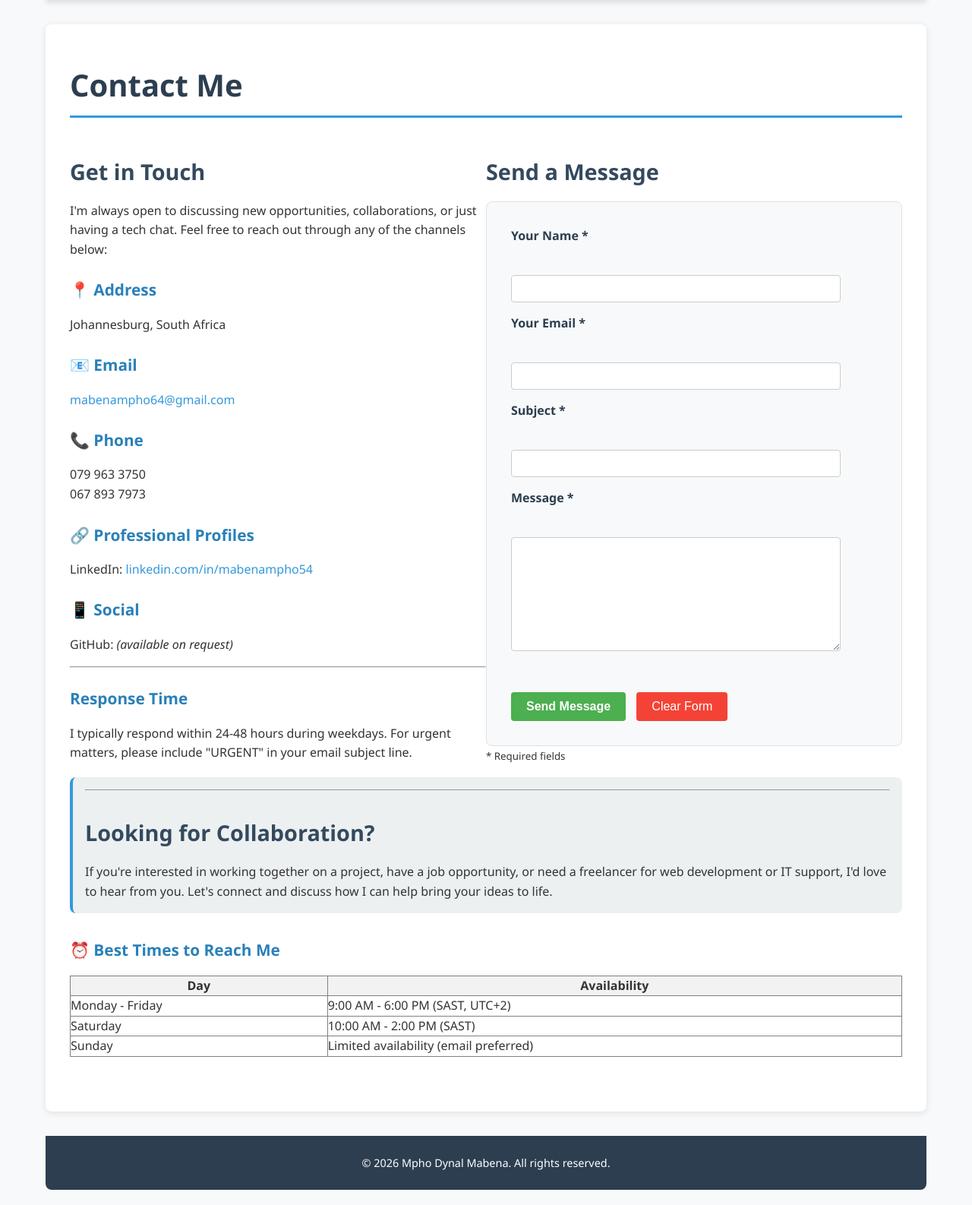
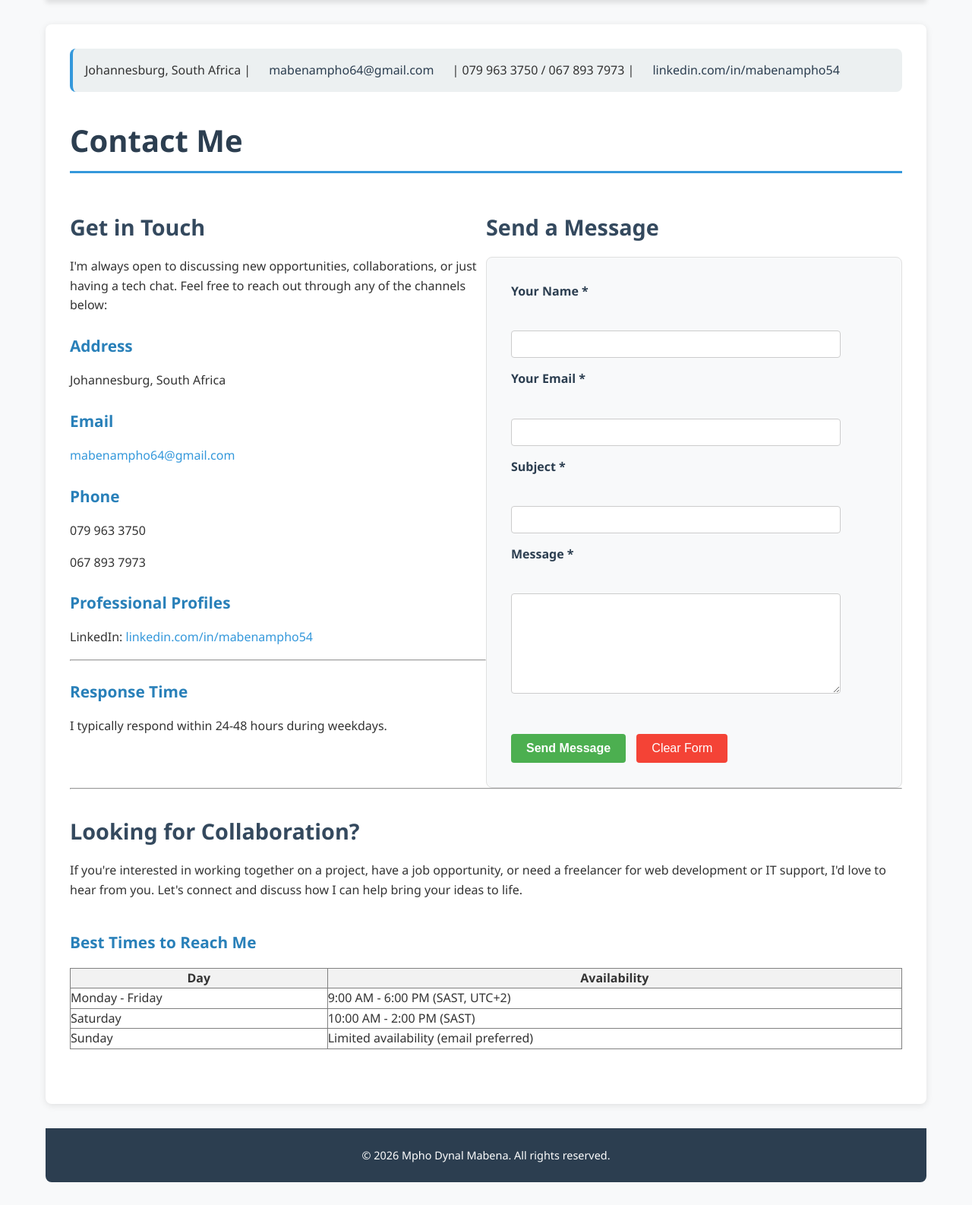
Before and after one commit to 0678937973/My_Site, a Flask app: page /contact in a window 1280 px wide. Shown: the part 110-1696 px from the top of the page at 76% size. After the commit the page ends 1666 px from the top, so only its background shows below. Run offline with Flask 3, Linux system fonts and the light colour scheme.

Commit message:
Remove ALL icons from Contact page (complete)

```diff
--- a/templates/contact.html
+++ b/templates/contact.html
@@ -20,7 +20,7 @@
 
     <!-- MAIN CONTENT: CONTACT PAGE -->
     <main>
-        <!-- Flash messages (if any) -->
+        <!-- Flash messages -->
         {% with messages = get_flashed_messages(with_categories=true) %}
             {% if messages %}
                 {% for category, message in messages %}
@@ -29,39 +29,47 @@
             {% endif %}
         {% endwith %}
 
+        <!-- Contact strip - ICONS REMOVED -->
+        <section>
+            <p>
+                Johannesburg, South Africa |
+                <a href="mailto:mabenampho64@gmail.com">mabenampho64@gmail.com</a> |
+                079 963 3750 / 067 893 7973 |
+                <a href="https://www.linkedin.com/in/mabenampho54" target="_blank">linkedin.com/in/mabenampho54</a>
+            </p>
+        </section>
+
         <!-- Page Title -->
         <h1>Contact Me</h1>
 
         <!-- Two-column layout -->
         <table width="100%" cellpadding="10" cellspacing="0" border="0">
             <tr>
-                <!-- Left column: Contact Information -->
+                <!-- Left column: Contact Information - ALL ICONS REMOVED -->
                 <td width="50%" valign="top">
                     <h2>Get in Touch</h2>
 
                     <p>I'm always open to discussing new opportunities, collaborations, or just having a tech chat. Feel free to reach out through any of the channels below:</p>
 
-                    <h3>📍 Address</h3>
+                    <h3>Address</h3>
                     <p>Johannesburg, South Africa</p>
 
-                    <h3>📧 Email</h3>
+                    <h3>Email</h3>
                     <p><a href="mailto:mabenampho64@gmail.com">mabenampho64@gmail.com</a></p>
 
-                    <h3>📞 Phone</h3>
-                    <p>079 963 3750 <br> 067 893 7973</p>
+                    <h3>Phone</h3>
+                    <p>079 963 3750</p>
+                    <p>067 893 7973</p>
 
-                    <h3>🔗 Professional Profiles</h3>
+                    <h3>Professional Profiles</h3>
                     <p>
                         LinkedIn: <a href="https://www.linkedin.com/in/mabenampho54" target="_blank">linkedin.com/in/mabenampho54</a>
                     </p>
 
-                    <h3>📱 Social</h3>
-                    <p>GitHub: <em>(available on request)</em></p>
-
                     <hr>
 
                     <h3>Response Time</h3>
-                    <p>I typically respond within 24-48 hours during weekdays. For urgent matters, please include "URGENT" in your email subject line.</p>
+                    <p>I typically respond within 24-48 hours during weekdays.</p>
                 </td>
 
                 <!-- Right column: Contact Form -->
@@ -72,25 +80,28 @@
                         <!-- Name field -->
                         <label for="name"><strong>Your Name *</strong></label><br>
                         <input type="text" id="name" name="name" required
+                               value="{{ request.form.name if request.form.name else '' }}"
                                style="width: 90%; padding: 8px; margin-bottom: 15px; border: 1px solid #ccc; border-radius: 4px;">
                         <br>
 
                         <!-- Email field -->
                         <label for="email"><strong>Your Email *</strong></label><br>
                         <input type="email" id="email" name="email" required
+                               value="{{ request.form.email if request.form.email else '' }}"
                                style="width: 90%; padding: 8px; margin-bottom: 15px; border: 1px solid #ccc; border-radius: 4px;">
                         <br>
 
                         <!-- Subject field -->
                         <label for="subject"><strong>Subject *</strong></label><br>
                         <input type="text" id="subject" name="subject" required
+                               value="{{ request.form.subject if request.form.subject else '' }}"
                                style="width: 90%; padding: 8px; margin-bottom: 15px; border: 1px solid #ccc; border-radius: 4px;">
                         <br>
 
                         <!-- Message field -->
                         <label for="message"><strong>Message *</strong></label><br>
                         <textarea id="message" name="message" rows="6" required
-                                  style="width: 90%; padding: 8px; margin-bottom: 15px; border: 1px solid #ccc; border-radius: 4px; font-family: inherit;"></textarea>
+                                  style="width: 90%; padding: 8px; margin-bottom: 15px; border: 1px solid #ccc; border-radius: 4px;">{{ request.form.message if request.form.message else '' }}</textarea>
                         <br>
 
                         <!-- Submit button -->
@@ -98,27 +109,24 @@
                             Send Message
                         </button>
 
-                        <!-- Reset button -->
                         <button type="reset" style="background-color: #f44336; color: white; padding: 10px 20px; border: none; border-radius: 4px; cursor: pointer; font-size: 16px; margin-left: 10px;">
                             Clear Form
                         </button>
                     </form>
-
-                    <p><small>* Required fields</small></p>
                 </td>
             </tr>
         </table>
 
-        <!-- Additional Information Section -->
+        <!-- Additional Information Section - ICON REMOVED -->
         <section>
             <hr>
             <h2>Looking for Collaboration?</h2>
             <p>If you're interested in working together on a project, have a job opportunity, or need a freelancer for web development or IT support, I'd love to hear from you. Let's connect and discuss how I can help bring your ideas to life.</p>
         </section>
 
-        <!-- Quick reference table (working hours) -->
+        <!-- Quick reference table (working hours) - ICON REMOVED -->
         <section>
-            <h3>⏰ Best Times to Reach Me</h3>
+            <h3>Best Times to Reach Me</h3>
             <table border="1" cellpadding="8" cellspacing="0" style="border-collapse: collapse; width: 100%;">
                 <tr style="background-color: #f2f2f2;">
                     <th>Day</th>
```
